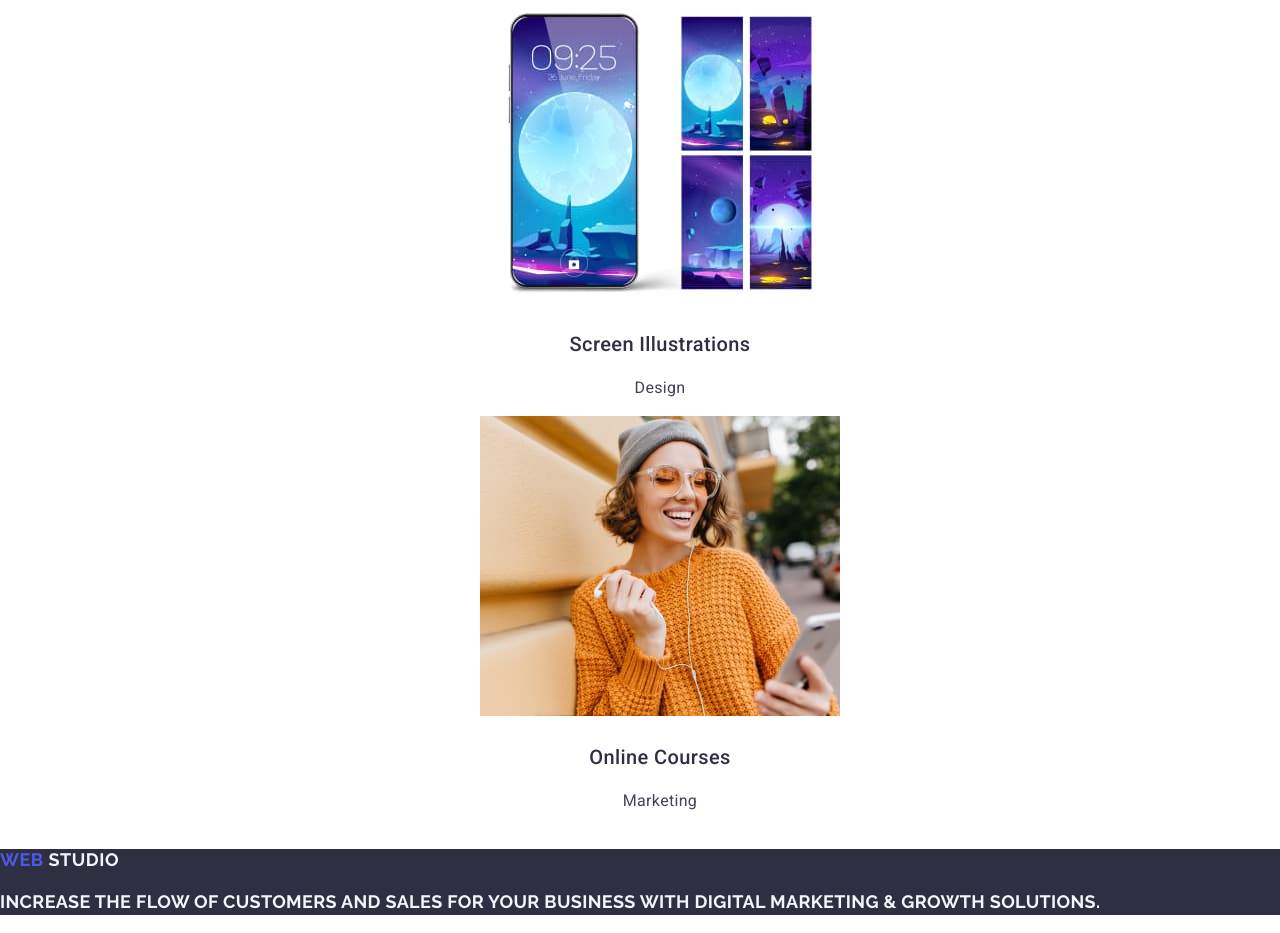
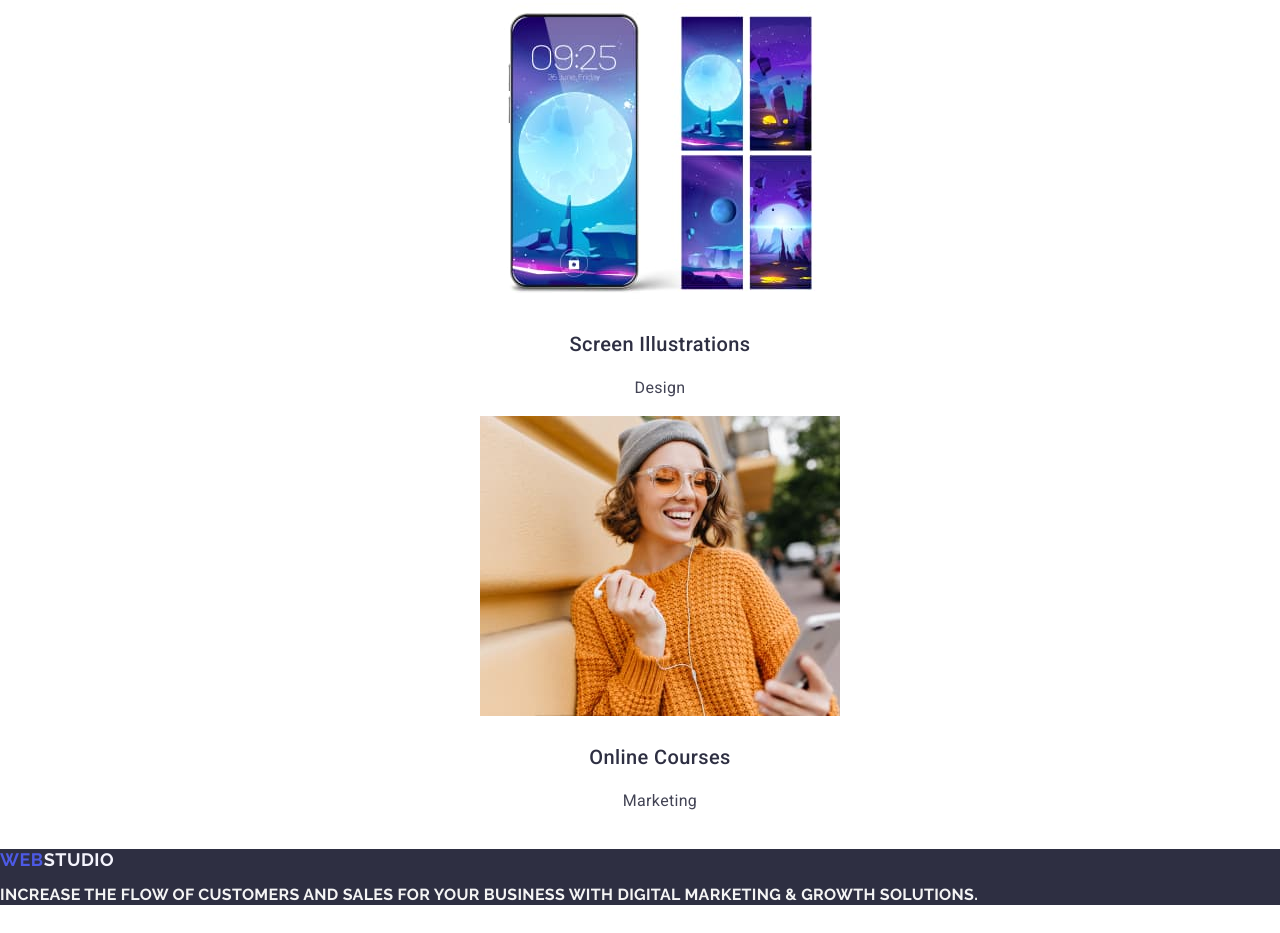
Before and after one commit to nkreams/goit-markup-hw-02, a plain HTML site: page index.html in a window 1280 px wide. Shown: the part 4020-4953 px from the top of the page. Drawn offline with nearby package versions, Linux system fonts and the light colour scheme.

Commit message:
commitfoot

```diff
--- a/css/style.css
+++ b/css/style.css
@@ -127,8 +127,9 @@ ul {
   color: #4d5ae5;
 }
 .footerprag {
-  line-height: 1.5;
-  color: #f4f4fd;
+  font-size: 16px;
+  color: #f4f4f4;
+  line: height 24px;
   letter-spacing: 0.02em;
 }
 .spanlogo {
```
Also changed, not shown: index.html (+1 -2 lines).
